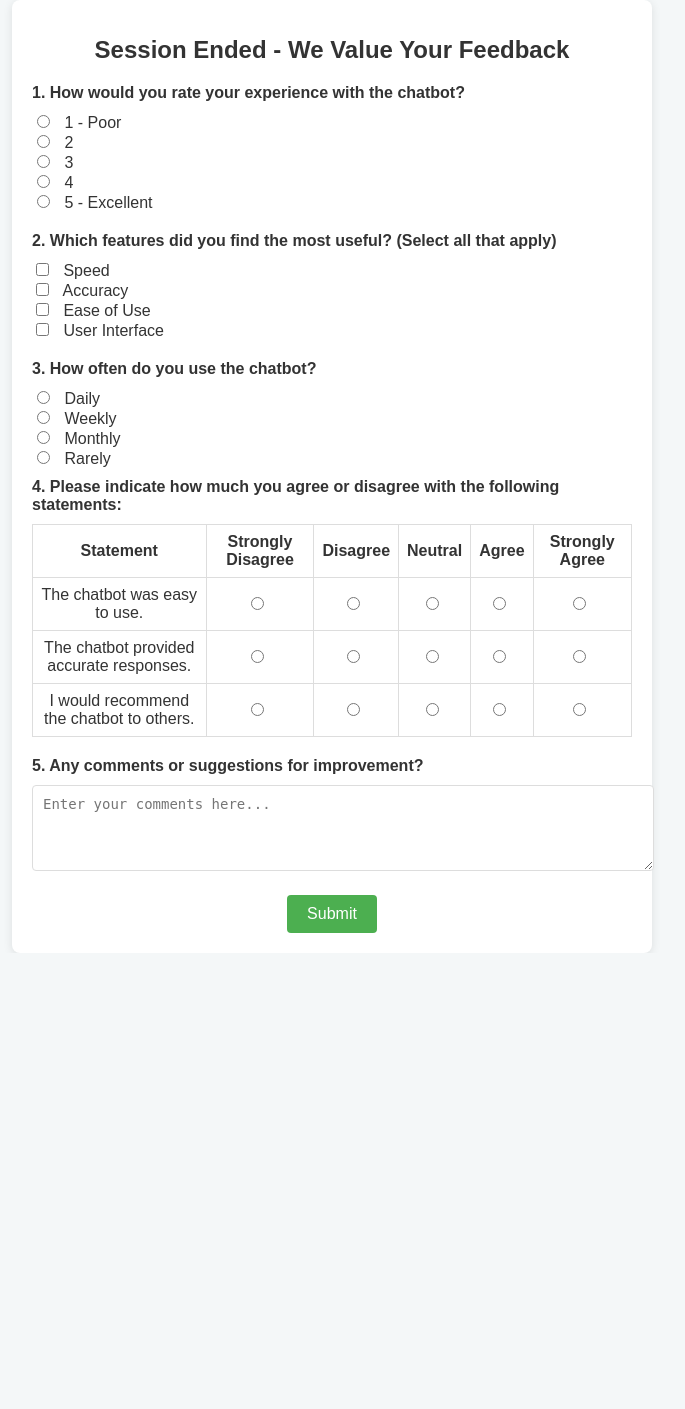
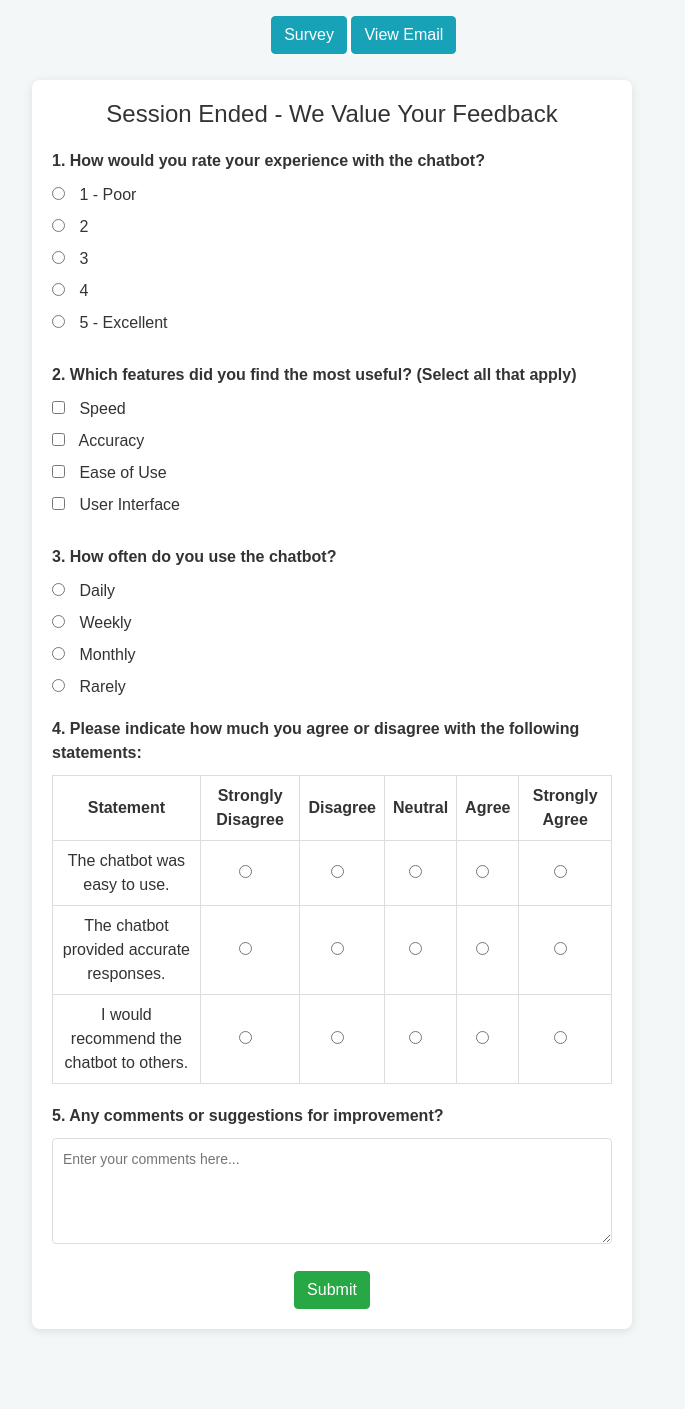
Before and after one commit to batuhantoker/Flask-OpenAI-Chatbot, a Flask app: template templates/survey.html in a window 1280 px wide. Shown: the whole page, without its empty margins (308-993 px from the left). Before the commit the page ends 933 px from the top, so only its background shows below. Run offline with Flask 3, Linux system fonts and the light colour scheme; the template is opened without the code that fills it: most values are stand-ins (such as "Sample title", 1, 10 or a date in 2020); parts of the project's set-up code (start-up, migrations or seed data) failed here and were passed over; some libraries are stand-ins or nearby versions.

Commit message:
Added email switching in post survey and bug fixes

```diff
--- a/app.py
+++ b/app.py
@@ -265,7 +265,7 @@ def chatbot():
     else:
         time_left = TIMER_LIMIT  # If the timer hasn't started, show full time
 
-    # Fetch a random email to display
+    # Fetch email to display
     email = svc.getEmailRecordByUuid(session["email_id"])
 
     email_sender = email["From"].values[0]
@@ -376,8 +376,10 @@ def end_session():
 
     # Clear the session except for temp_user_id
     temp_user_id = session.get('temp_user_id')
+    temp_email_id = session.get("email_id")
     session.clear()
     session['temp_user_id'] = temp_user_id
+    session["temp_email_id"] = temp_email_id
 
     # Redirect to survey page
     return redirect(url_for('survey', user_id=temp_user_id))
@@ -408,7 +410,20 @@ def survey():
         session.clear()  # Clear the session fully after survey is completed
         return redirect(url_for('login'))
 
-    return render_template('survey.html')
+    # Fetch email to display
+    email = svc.getEmailRecordByUuid(session["temp_email_id"])
+
+    email_sender = email["From"].values[0]
+    email_subject = email["Subject"].values[0]
+    email_content = email["Email Content"].values[0]
+
+
+    return render_template(
+        'survey.html',
+        email_sender=email_sender,
+        email_subject=email_subject,
+        email_content=email_content
+    )
 
 
 
--- a/templates/index.html
+++ b/templates/index.html
@@ -152,7 +152,6 @@
         <h2>{{ email_subject }}</h2>
         <div class="gmail-email-sender">
           <strong>{{ email_sender }}</strong>
-          <span>&lt;{{ email_sender_email }}&gt;</span>
         </div>
         <div class="gmail-recipient">
           <span>To: username@gmail.com</span> <!-- Hardcoded recipient -->
--- a/templates/survey.html
+++ b/templates/survey.html
@@ -4,6 +4,10 @@
     <meta charset="UTF-8">
     <meta http-equiv="X-UA-Compatible" content="IE=edge">
     <meta name="viewport" content="width=device-width, initial-scale=1.0">
+    <link
+      rel="stylesheet"
+      href="https://maxcdn.bootstrapcdn.com/bootstrap/4.3.1/css/bootstrap.min.css"
+    />
     <title>Survey</title>
     <style>
         body {
@@ -17,7 +21,7 @@
             align-items: center;
             min-height: 100vh;
         }
-        .container {
+        .survey_div {
             background-color: #fff;
             padding: 20px;
             border-radius: 8px;
@@ -48,7 +52,7 @@
             resize: vertical;
             margin-bottom: 20px;
         }
-        button {
+        /*button {
             background-color: #4CAF50;
             color: white;
             padding: 10px 20px;
@@ -59,7 +63,7 @@
         }
         button:hover {
             background-color: #45a049;
-        }
+        }*/
         .multiple-choice-group,
         .likert-scale-group,
         .rating-group {
@@ -81,8 +85,16 @@
         }
     </style>
 </head>
-<body>
-    <div class="container">
+    <div class="survey_email">
+
+        <div class="switch_tabs" style="margin: 1em;text-align: center; position:fixed; top:0; left:44%; background-color: #fff;z-index: 10;">
+            <button class="btn btn-info" onclick="showTab('survey')">Survey</button>
+            <button class="btn btn-info" onclick="showTab('email')">
+                View Email
+            </button>
+        </div>
+
+        <div id="survey_div" class="survey_div" style="margin: 5em;">
             <h1>Session Ended - We Value Your Feedback</h1>
             <form method="POST" action="/survey">
                 <!-- Rating Question -->
@@ -164,9 +176,45 @@
 
                 <!-- Submit Button -->
                 <div class="submit-btn">
-                <button type="submit">Submit</button>
+                    <button type="submit" class="btn btn-success">Submit</button>
                 </div>
             </form>
         </div>
+
+        <div id="email-ui" class="email-ui" style="display:none ;max-width: 600px; margin: 0 auto; background-color: #ffffff; border-radius: 5px; overflow: hidden; box-shadow: 0 0 10px rgba(0,0,0,0.1);">
+            <div style="background-color: #007bff; color: #ffffff; padding: 15px; text-align: center;">
+                <h1 style="margin: 0; font-size: 24px;">{{ email_subject }}</h1>
+            </div>
+            <div style="padding: 20px;">
+                <p style="font-size: 14px; line-height: 1.5; color: #777777;">
+                    <strong>From:</strong> {{ email_sender }}
+                </p>
+                <p style="font-size: 16px; line-height: 1.5; color: #333333; overflow-y: auto; max-height: 300px;">
+                    {{ email_content }}
+                </p>
+            </div>
+            <div style="background-color: #f8f8f8; text-align: center; padding: 10px;">
+                <p style="font-size: 14px; color: #777777; margin: 0;">
+                    &copy; Ujima S&P Lab
+                </p>
+            </div>
+        </div>
+    </div>
+
+    <script>
+      function showTab(tabId) {
+        // Initially hide both chat and email
+        document.getElementById('survey_div').style.display = 'none';
+        document.getElementById('email-ui').style.display = 'none';
+
+        // Display the correct tab based on the button clicked
+        if (tabId === 'survey') {
+          document.getElementById('survey_div').style.display = 'block'; // Show chat
+        } else if (tabId === 'email') {
+          document.getElementById('email-ui').style.display = 'block'; // Show email
+        }
+      }
+
+    </script>
 </body>
 </html>
```
Lines whose indentation alone changed are shown as unchanged.
